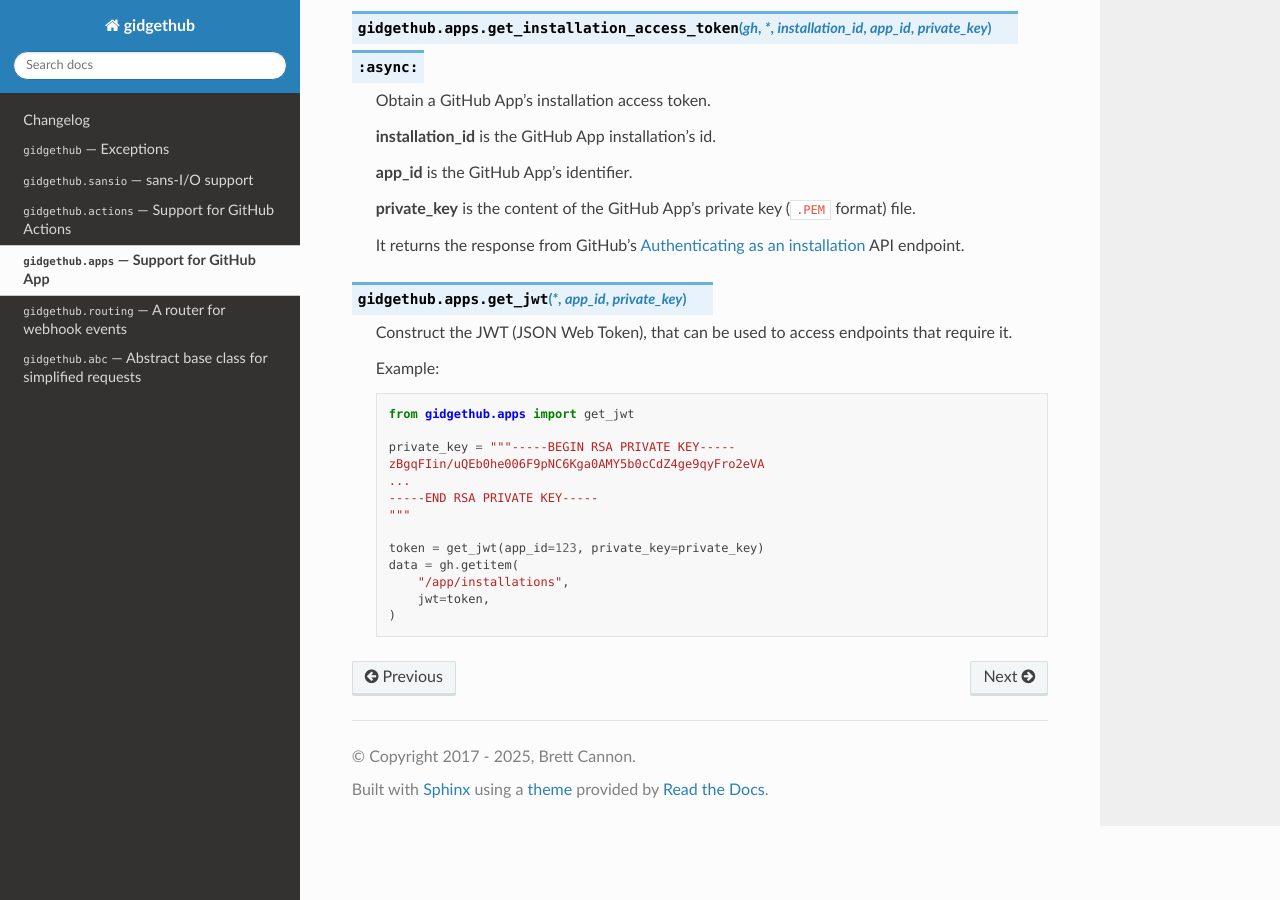
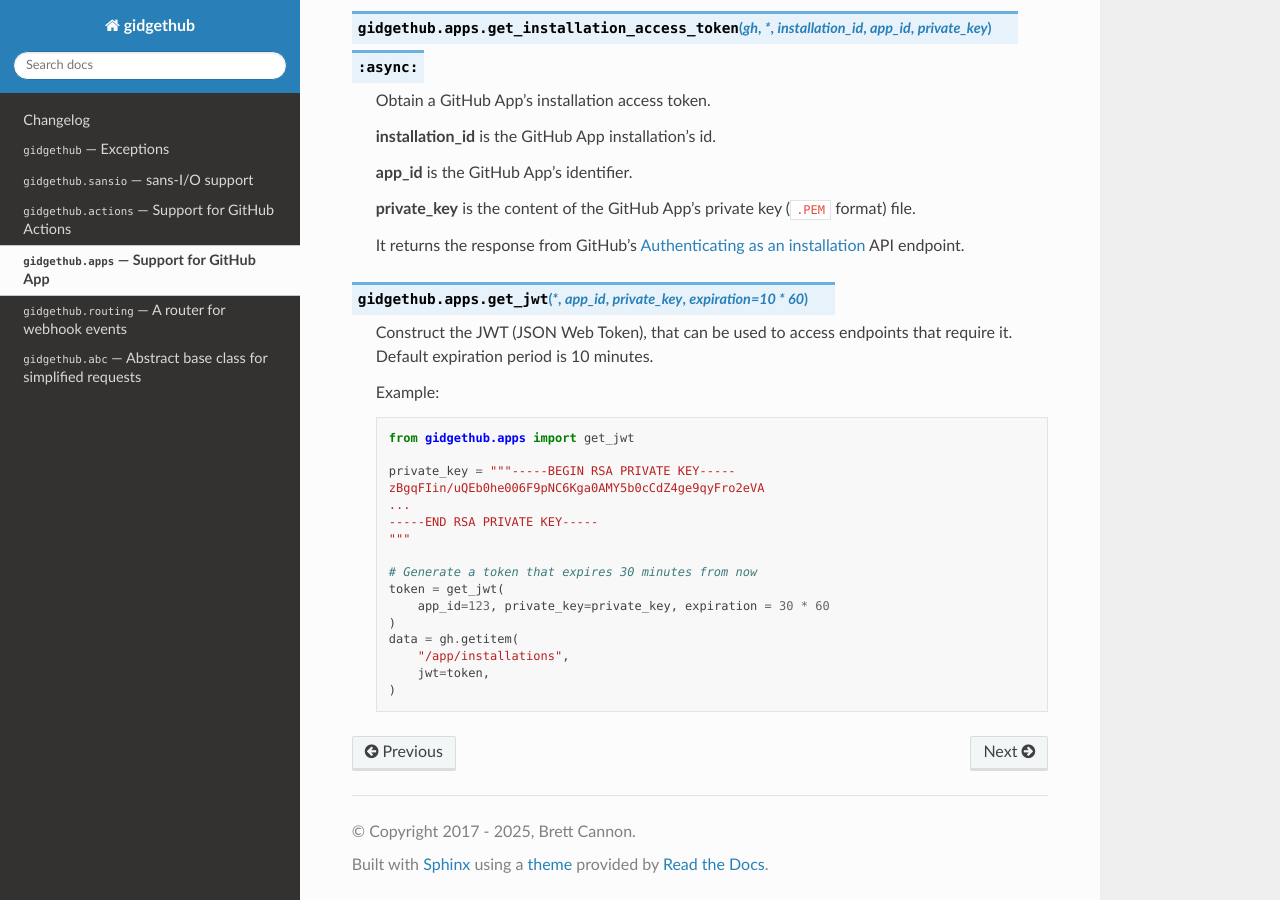
Before and after one commit to gidgethub/gidgethub, a Sphinx documentation site: the page built from docs/apps.rst, in a window 1280 px wide and 900 px high, scrolled down 649 px. Built offline with Sphinx 7.4.7 and the Read the Docs theme 3.1.0, drawn with Linux system fonts in a browser that asks for light colours; pages that are not in the unit, such as notebooks, are missing from menus.

Commit message:
Add expiration parameter to apps.get_jwt (#215)
* Add expiration parameter to apps.get_jwt
* Update docs for get_jwt
* Update changelog

```diff
--- a/docs/apps.rst
+++ b/docs/apps.rst
@@ -43,10 +43,10 @@
     `Authenticating as an installation <https://docs.github.com/en/apps/creating-github-apps/authenticating-with-a-github-app/about-authentication-with-a-github-app#authentication-as-an-app-installation>`_ API endpoint.
 
 
-.. function:: get_jwt(*, app_id, private_key)
+.. function:: get_jwt(*, app_id, private_key, expiration = 10 * 60)
 
    Construct the JWT (JSON Web Token), that can be used to access endpoints
-   that require it.
+   that require it. Default expiration period is 10 minutes.
 
    Example::
 
@@ -58,7 +58,10 @@
        -----END RSA PRIVATE KEY-----
        """
 
-       token = get_jwt(app_id=123, private_key=private_key)
+       # Generate a token that expires 30 minutes from now
+       token = get_jwt(
+           app_id=123, private_key=private_key, expiration = 30 * 60
+       )
        data = gh.getitem(
            "/app/installations",
            jwt=token,
--- a/docs/changelog.rst
+++ b/docs/changelog.rst
@@ -3,6 +3,10 @@
 
 Unreleased
 ----------
+
+- :meth:`gidgethub.apps.get_jwt` now accepts an ``expiration`` parameter to
+  configure JWT token expiration time
+  (`PR #215 <https://github.com/gidgethub/gidgethub/pull/215>`_)
 
 - Add support for Python 3.12-3.13 and drop EOL Python 3.7
   (`PR #209 <https://github.com/brettcannon/gidgethub/pull/209>`_)
```
Also changed, not shown: 2 other files.
